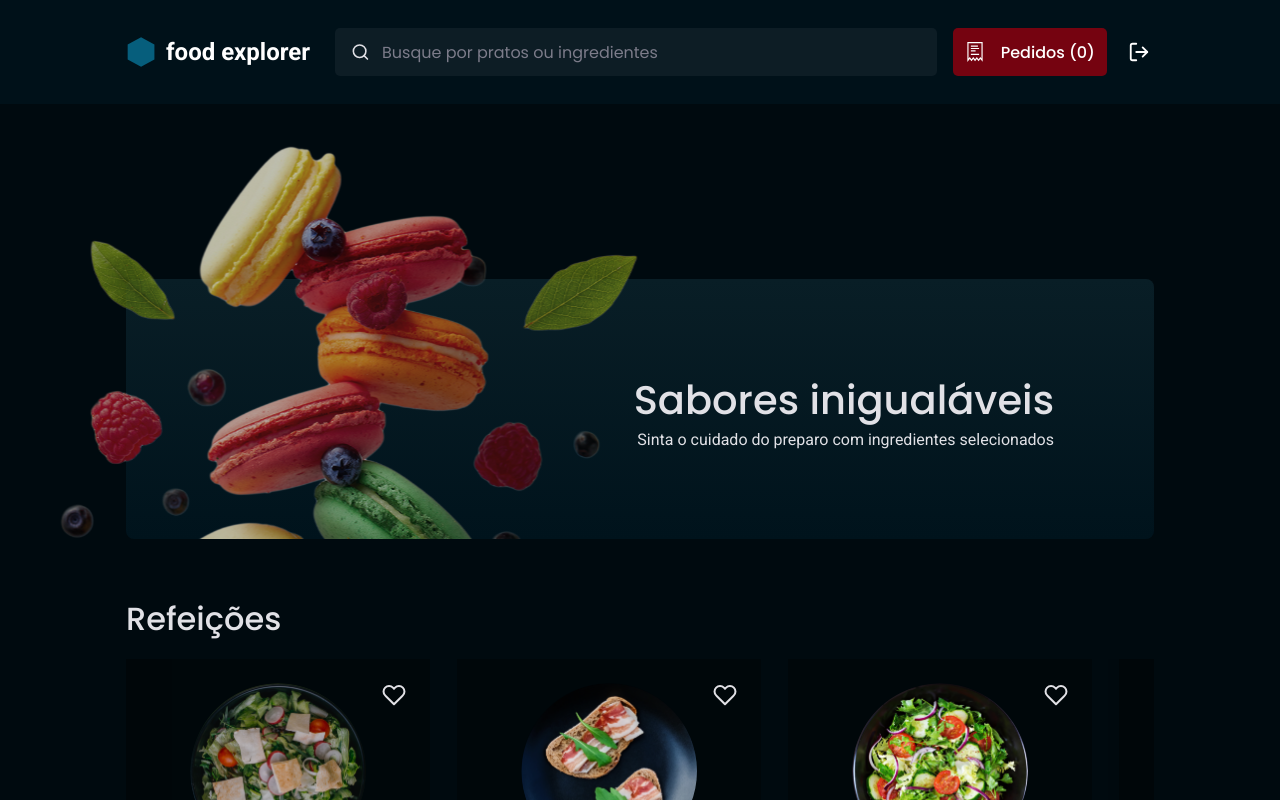
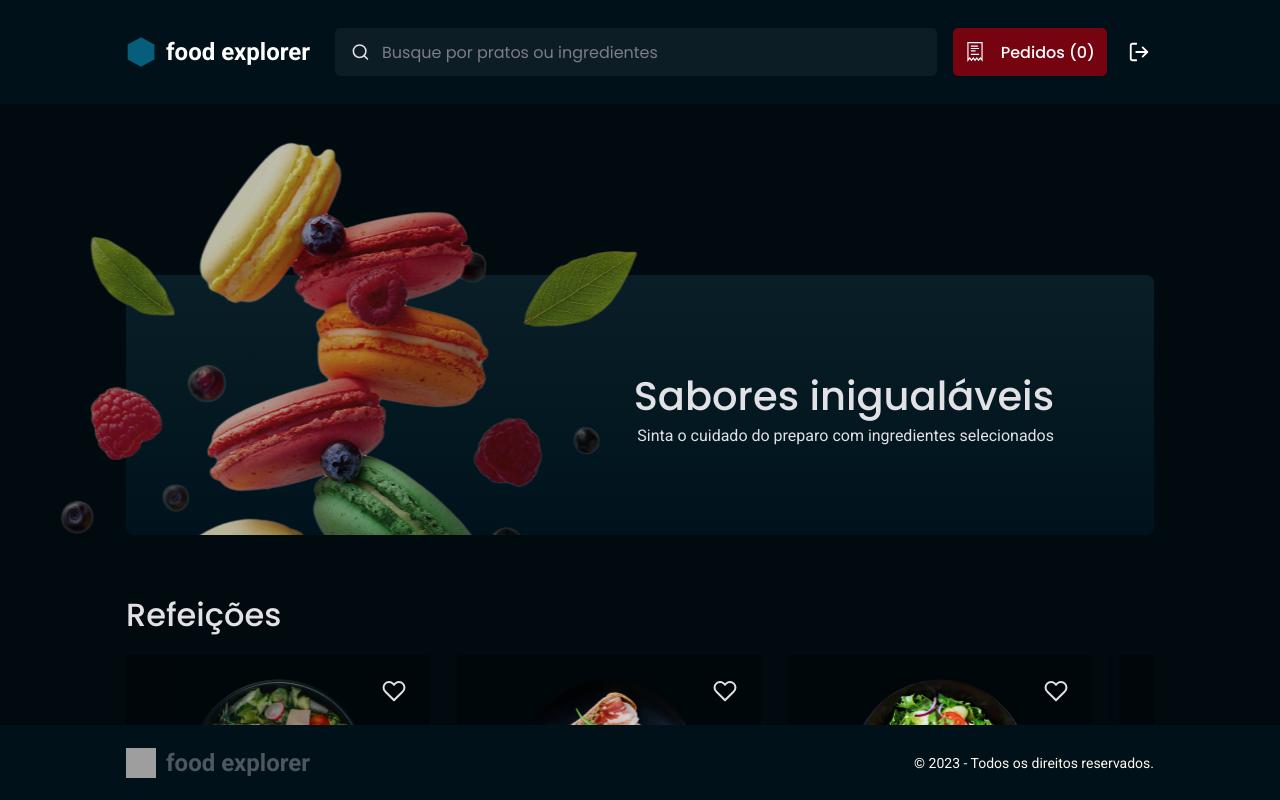
Before and after one commit to dbento-dev/food_explorer_frontend, a React (Vite) app in the folder food-explorer/: page / in a window 1280 px wide. Built offline with nearby package versions, Linux system fonts and the light colour scheme; grey boxes are pictures that could not be loaded.

Commit message:
adjust general styles

```diff
--- a/food-explorer/src/pages/Details/index.jsx
+++ b/food-explorer/src/pages/Details/index.jsx
@@ -5,6 +5,7 @@ import { Container, Content } from './styles'
 import MaskGroupPNG from '../../assets/mask-group.png'
 import { RxCaretLeft, RxPlus, RxMinus } from 'react-icons/rx'
 import { Tag } from '../../components/Tag'
+import { Footer } from '../../components/Footer'
 
 export function Details() {
   return (
@@ -43,6 +44,7 @@ export function Details() {
           </div>
         </Content>
       </main>
+      <Footer />
     </Container>
   )
 }
--- a/food-explorer/src/pages/Details/styles.js
+++ b/food-explorer/src/pages/Details/styles.js
@@ -6,25 +6,33 @@ export const Container = styled.div`
 
   display: grid;
 
-  grid-template-rows: 114px auto;
+  grid-template-rows: 104px auto 75px;
 
   grid-template-areas:
     'header'
-    'content';
+    'content'
+    'footer';
 
   > main {
     grid-area: content;
     overflow-y: auto;
 
-    padding: 24px 0px;
+    padding: 30px 0px;
+  }
+
+  > footer {
+    grid-area: footer;
+    display: flex;
   }
 `
 export const Content = styled.div`
-  max-width: 1120px;
   margin: 0 auto;
   display: flex;
   flex-direction: column;
+
   gap: 42px;
+
+  padding: 0 126px;
 
   > button:first-child {
     align-self: flex-start;
--- a/food-explorer/src/pages/Home/index.jsx
+++ b/food-explorer/src/pages/Home/index.jsx
@@ -349,8 +349,8 @@ export function Home() {
             </Slider>
           </Section>
         </Content>
-        <Footer />
       </main>
+      <Footer />
     </Container>
   )
 }
--- a/food-explorer/src/pages/Home/styles.js
+++ b/food-explorer/src/pages/Home/styles.js
@@ -7,7 +7,7 @@ export const Container = styled.div`
 
   display: grid;
 
-  grid-template-rows: 114px auto;
+  grid-template-rows: 104px auto 75px;
 
   grid-template-areas:
     'header'
@@ -18,7 +18,7 @@ export const Container = styled.div`
     grid-area: content;
     overflow-y: auto;
 
-    padding: 24px 0px 0px;
+    padding: 30px 0px;
   }
 
   > footer {
@@ -28,28 +28,12 @@ export const Container = styled.div`
 `
 
 export const Content = styled.div`
-  max-width: 1500px;
   margin: 0 auto;
   display: flex;
   flex-direction: column;
 
   padding: 0 126px;
-
-  /* > section {
-    > div {
-      width: 100%;
-      display: flex;
-      gap: 27px;
-
-      overflow-x: auto;
-      overflow-y: hidden;
-    }
-  } */
 `
-// export const Footer = styled.footer`
-//   display: flex;
-//   background-color: red;
-// `
 
 export const Banner = styled.div`
   display: flex;
```
